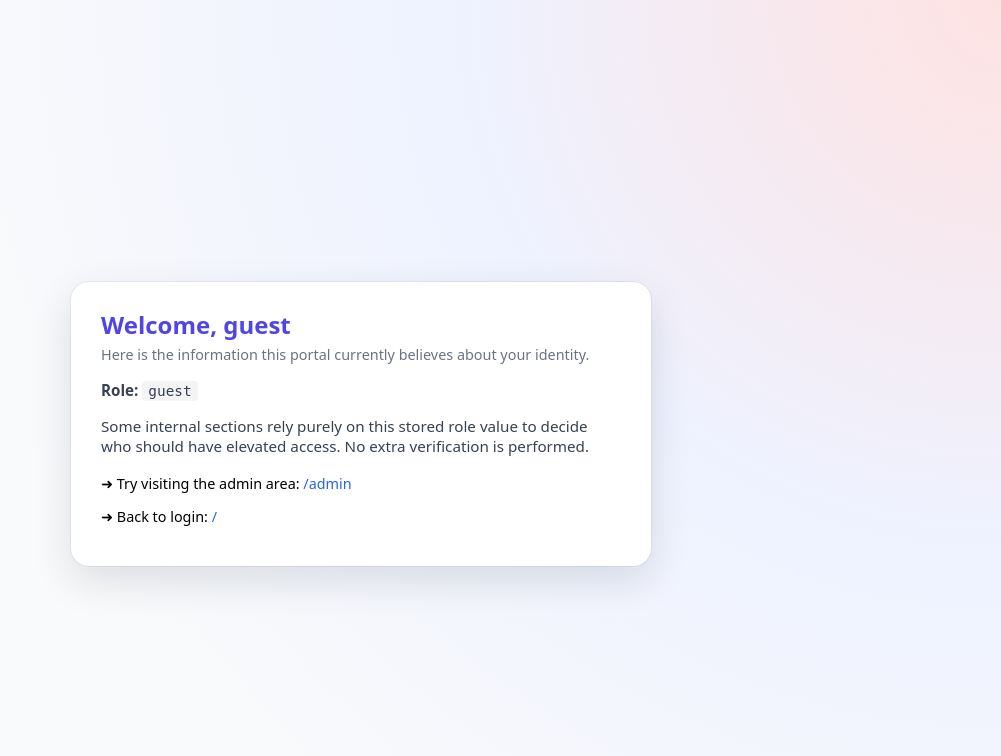
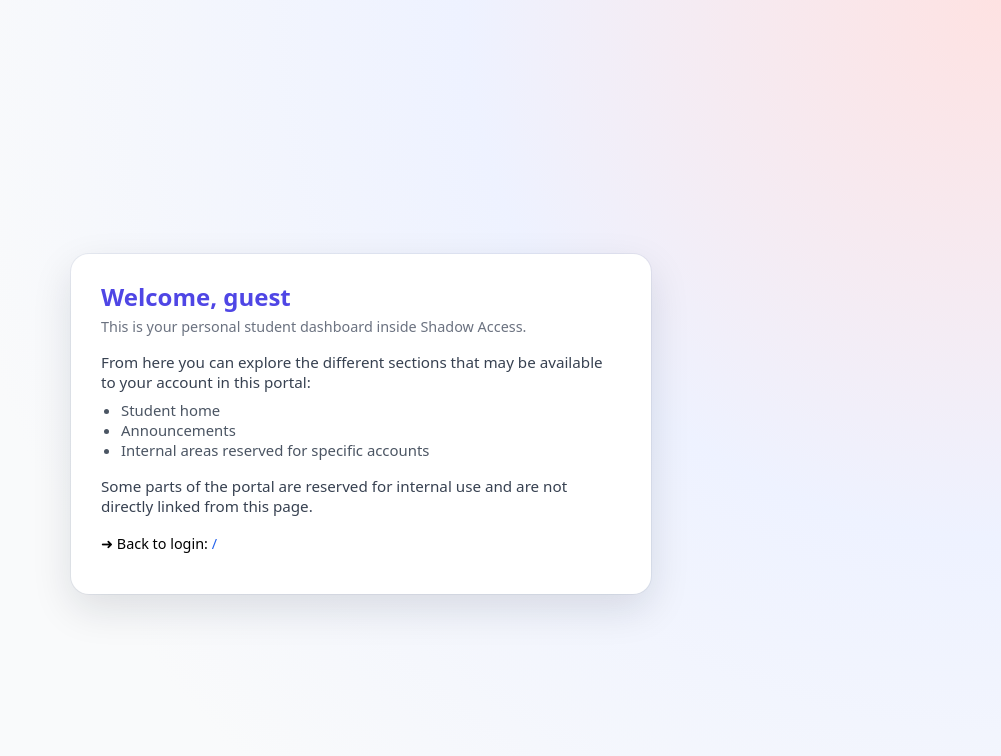
Before and after one commit to IIALi7/shadow-access, a Flask app: page /profile in a window 1280 px wide. Shown: the top 756 px of the page, without its empty margins (279-1280 px from the left). Run offline with Flask 3, Linux system fonts and the light colour scheme.

Commit message:
Make Shadow Access text less revealing

```diff
--- a/templates/profile.html
+++ b/templates/profile.html
@@ -39,12 +39,6 @@
             font-size: 0.95rem;
             color: #374151;
         }
-        code {
-            background-color: #f3f4f6;
-            padding: 2px 6px;
-            border-radius: 4px;
-            font-size: 0.9rem;
-        }
         .links {
             margin-top: 18px;
             font-size: 0.9rem;
@@ -56,26 +50,37 @@
         a:hover {
             text-decoration: underline;
         }
+        ul {
+            margin-top: 8px;
+            padding-left: 20px;
+            color: #4b5563;
+            font-size: 0.93rem;
+        }
     </style>
 </head>
 <body>
 <div class="card">
     <h1>Welcome, {{ username }}</h1>
     <div class="subtitle">
-        Here is the information this portal currently believes about your identity.
+        This is your personal student dashboard inside Shadow Access.
     </div>
 
     <div class="info">
-        <strong>Role:</strong> <code>{{ role }}</code>
+        From here you can explore the different sections that may be
+        available to your account in this portal:
+        <ul>
+            <li>Student home</li>
+            <li>Announcements</li>
+            <li>Internal areas reserved for specific accounts</li>
+        </ul>
     </div>
 
     <div class="info">
-        Some internal sections rely purely on this stored role value to decide who
-        should have elevated access. No extra verification is performed.
+        Some parts of the portal are reserved for internal use and are not
+        directly linked from this page.
     </div>
 
     <div class="links">
-        <p>➜ Try visiting the admin area: <a href="{{ url_for('admin') }}">/admin</a></p>
         <p>➜ Back to login: <a href="{{ url_for('index') }}">/</a></p>
     </div>
 </div>
```
Also changed, not shown: templates/admin.html (+2 -16 lines).
